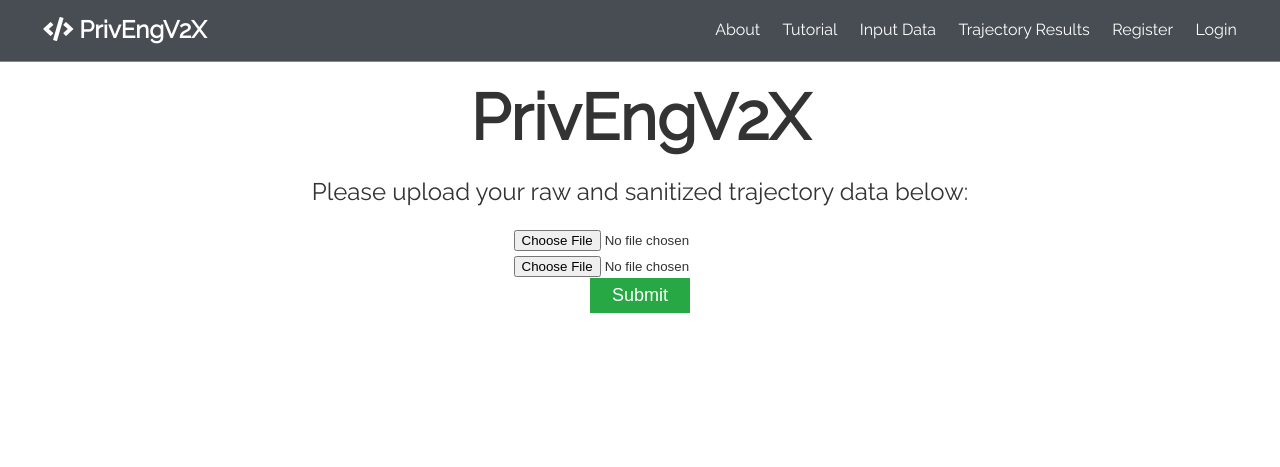
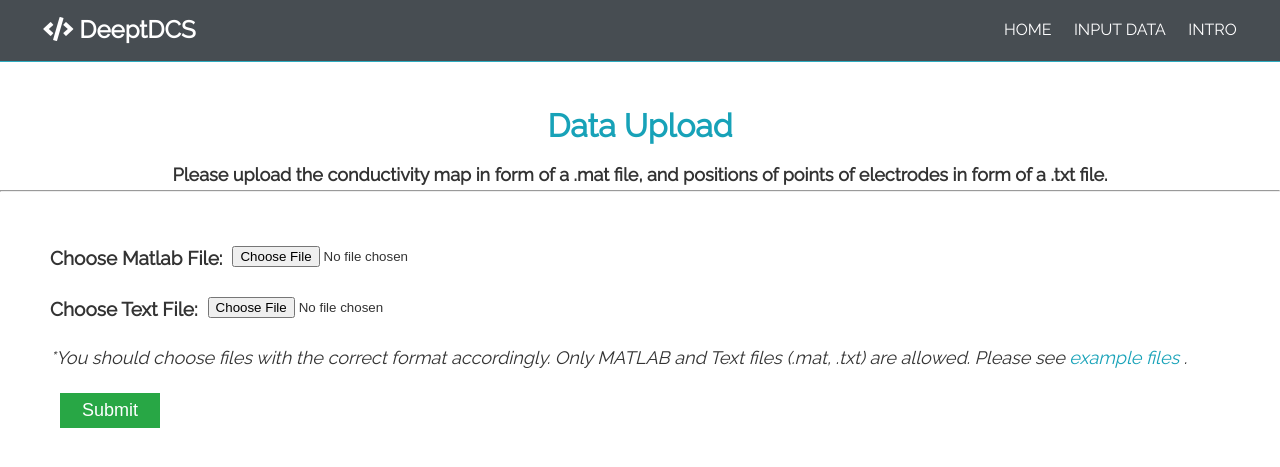
Before and after one commit to huybq26/Web-demo-DeeptDCS, a Flask app: page /input in a window 1280 px wide. Shown: the top 467 px of the page. Run offline with Flask 2, Linux system fonts and the light colour scheme; some libraries are stand-ins or nearby versions.

Commit message:
Style input page

```diff
--- a/templates/input.html
+++ b/templates/input.html
@@ -14,42 +14,80 @@
       integrity="sha384-50oBUHEmvpQ+1lW4y57PTFmhCaXp0ML5d60M1M7uH2+nqUivzIebhndOJK28anvf"
       crossorigin="anonymous"
     />
-    <link rel="stylesheet" href="../static/css/style.css" />
-    <title>PrivEngV2X</title>
+    <link
+      rel="stylesheet"
+      href="{{url_for('static', filename='css/style.css')}}"
+    />
+    <title>DeeptDCS</title>
   </head>
 
   <body>
     <nav class="navbar bg-dark">
       <h1>
-        <a href="index.html"><i class="fas fa-code"></i><b> PrivEngV2X</b> </a>
+        <a href="http://localhost:3000/"><i class="fas fa-code"></i><b> DeeptDCS</b> </a>
       </h1>
       <ul>
-        <li><a href="About.html">About</a></li>
-        <li><a href="tutorial.html">Tutorial</a></li>
-        <li><a href="input.html">Input Data</a></li>
-        <li><a href="main.html">Trajectory Results</a></li>
-        <li><a href="register.html">Register</a></li>
-        <li><a href="login.html">Login</a></li>
+        <li><a href="http://localhost:3000/home">HOME</a></li>
+        <li><a href="http://localhost:5000/input">INPUT DATA</a></li>
+        <li><a href="http://localhost:3000/introduction">INTRO</a></li>
       </ul>
     </nav>
+    <div class="landing-inner-input" style="margin-top: 100px">
+      <h1 style = "color: #17a2b8">Data Upload</h1>
+    </div>
+    <div style=>
+      <p style = "margin-top: 10px; text-align: center; font-weight: bold; font-size: large;">
+        Please upload the conductivity map in form of a .mat file,
+        and positions of points of electrodes in form of a .txt file.
+      </p>
+      <hr style="color: #17a2b8"/>
+      <br />
+      <br />
+      <div
+        style="
+          display: flex;
+          flex-direction: column;
+          height: 100;
+          width: 1000;
+          justify-content: space-between;
+          margin-left: 50px;
+        "
+      >
+      <form method="POST" action="" enctype="multipart/form-data">
+        <!-- <p><input type="file" name="matlab" /></p>
+        <p><input type="file" name="text" /></p>
+        <p><input type="submit" value="Submit" /></p> -->
+          <div style=" width: 250; display: flex; flex-direction: row; margin-bottom: 20px; ">
+            <div style ="font-weight: bold; font-size:19px;">Choose Matlab File: </div>
+            <div style = "margin-left: 10px;"><input type="file" name="matlab" /></div>
+          </div>
+        <div style=" width: 250; display: flex; flex-direction: row; margin-bottom: 20px; ">
+            <div style ="font-weight: bold; font-size:19px;">Choose Text File: </div>
+            <div style = "margin-left: 10px;"><input type="file" name="text" /></div>
+          </div>
+      </div>
+      <p style="margin-left: 50px; font-size: 18px;">
+        <i>
+          *You should choose files with the correct format accordingly. Only
+          MATLAB and Text files (.mat, .txt) are allowed. Please see
+          <a
+            target='_blank'
+            href='https://drive.google.com/uc?export=download&id=1xZ521buu8jHiim-JvT_umxzoLyeI9Nbo'
+          >
+            example files
+          </a>
+          .
+        </i>
+      </p>
+      <div style = "margin-left: 60px; margin-top: 20px">
+          <input type="submit" value="Submit" />
+      </div>
 
-    <div class="landing-inner-input" style="margin-top: 80px">
-      <h1 class="x-large">PrivEngV2X</h1>
-      <p class="lead">
-        Please upload your raw and sanitized trajectory data below:
-      </p>
-      <!-- <div>
-        After submitting, please give us about one minute to process your data
-      </div> -->
-      <!-- <div class="buttons">
-        <a href="main.html" class="btn btn-primary">Raw</a>
-        <a href="login.html" class="btn btn-light">Login</a>
-      </div> -->
-      <form method="POST" action="" enctype="multipart/form-data">
-        <p><input type="file" name="matlab" /></p>
-        <p><input type="file" name="text" /></p>
-        <p><input type="submit" value="Submit" /></p>
       </form>
+
+
     </div>
+
+
   </body>
 </html>
```
